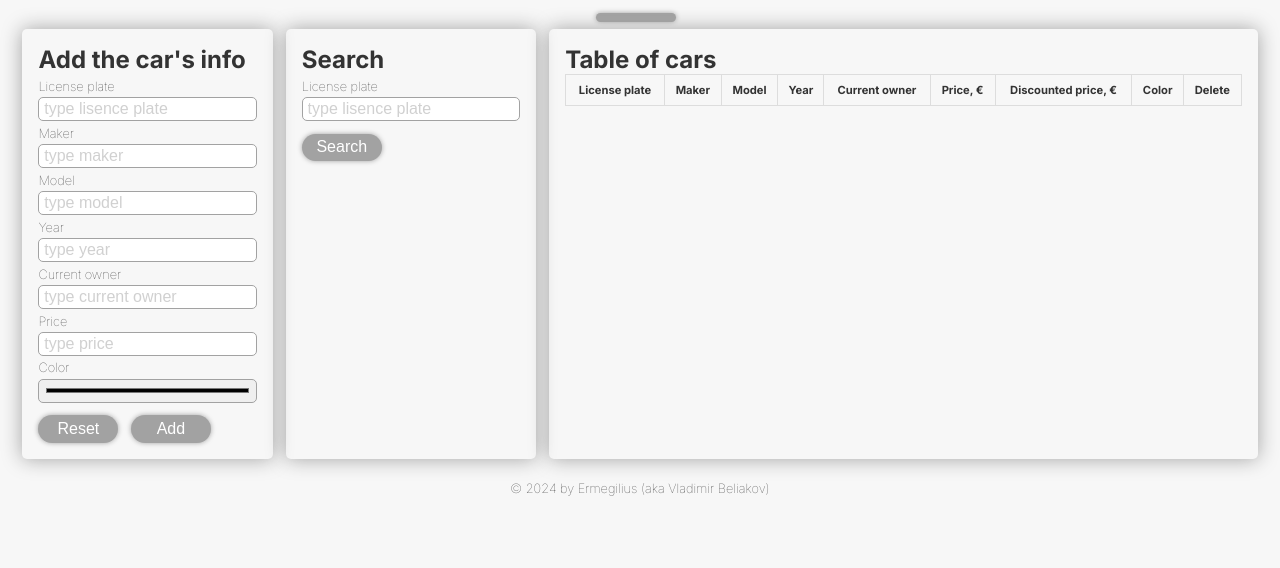
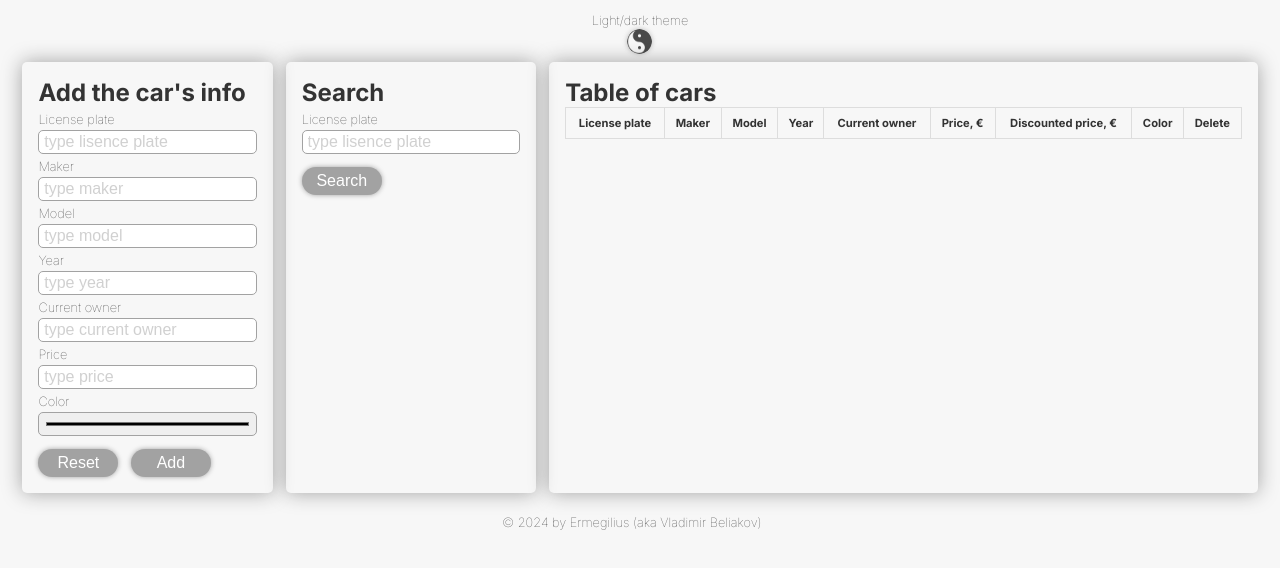
Before and after one commit to Ermegilius/cars, a plain HTML site: page index.html in a window 1280 px wide. Drawn offline with Linux system fonts and the light colour scheme.

Commit message:
add: transition to the theme toogler

```diff
--- a/index.html
+++ b/index.html
@@ -12,7 +12,10 @@
 </head>
 <body>
     <header>
-        <button id="themeToogle"></button>
+        <label for="themeToogle">Light/dark theme</label>
+        <div class="toogle-container">
+            <img id="themeToogle" src="./imgs/themes.png" alt="light/dark theme switcher in the form of yin and yang symbol">
+        </div>
     </header>
     <div class="container">
         <div id="message"></div>
--- a/script.js
+++ b/script.js
@@ -204,9 +204,14 @@ function searchCar(event) {
     }
 }
 
+
+let isRotated = false;
 function themeToogle() {
     let pagesBody = document.body;
     pagesBody.classList.toggle("dark-mode");
+    isRotated = !isRotated;
+    let themeToogler = document.querySelector('#themeToogle');
+    themeToogler.style.transform = isRotated ? "rotate(180deg)" : "rotate(0deg)";
 }
 
 //get current year for copyright in the footer:
--- a/style.css
+++ b/style.css
@@ -29,6 +29,12 @@ body {
     font-weight: 400;
     font-style: normal;
     background-color: #f7f7f7;
+    margin: .5rem;
+}
+
+header {
+    display: flex;
+    flex-direction: column;
 }
 
 .container{
@@ -235,3 +241,22 @@ footer p, footer span {
 button.delete {
     color: #67a5f5;
 }
+
+#themeToogle {
+
+    object-fit: contain;
+    height: 25px;
+    border-radius: 50%;
+    box-shadow: 0 0 5px #a2a2a2;
+    transition: transform 2s;
+    margin: .1rem;
+    opacity: .7;
+
+}
+
+.toogle-container {
+    display: flex;
+    flex-direction: row;
+    align-items: center;
+    justify-content: center;
+}
```
Also changed, not shown: imgs/themes.png (added).
